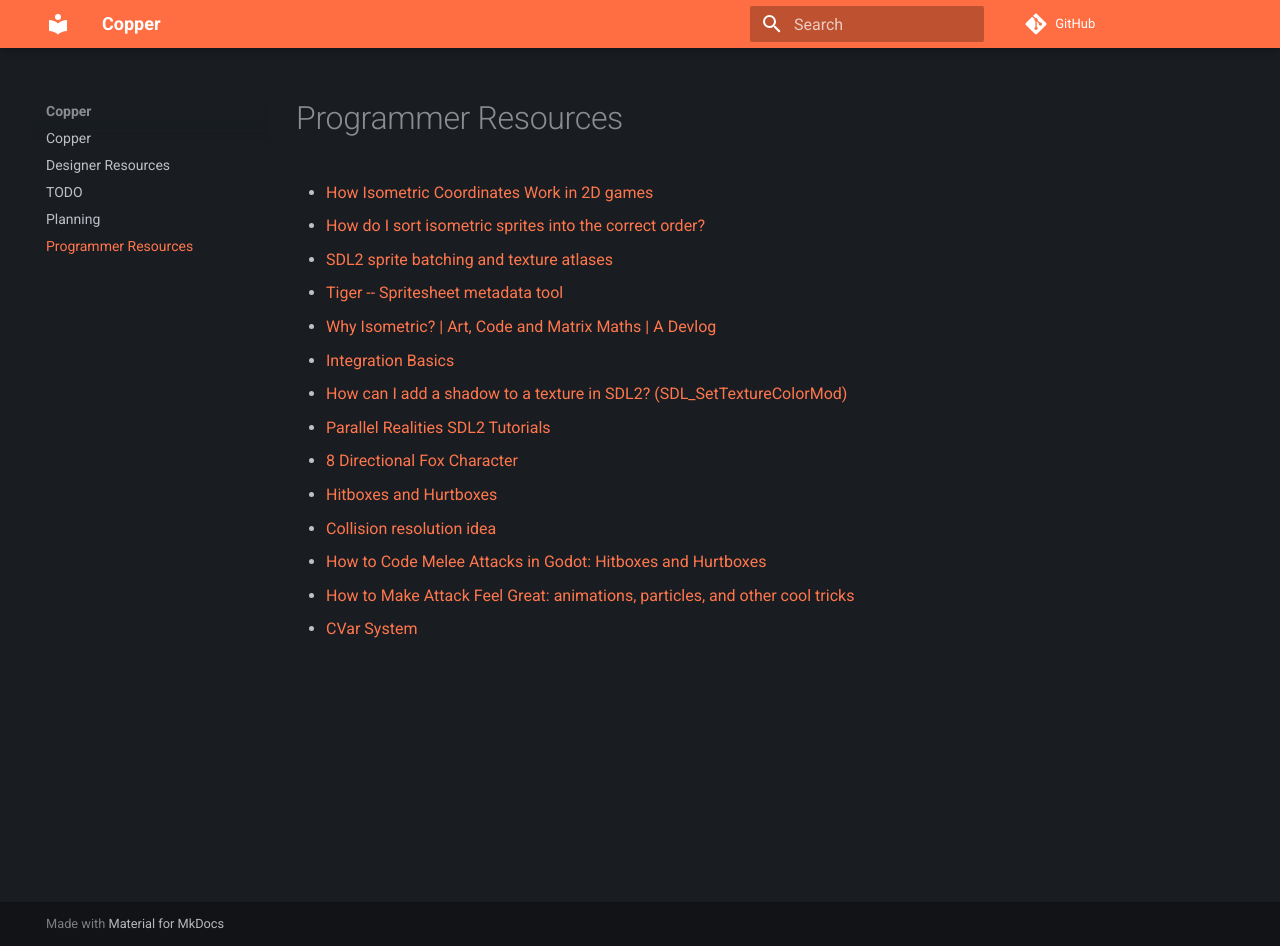
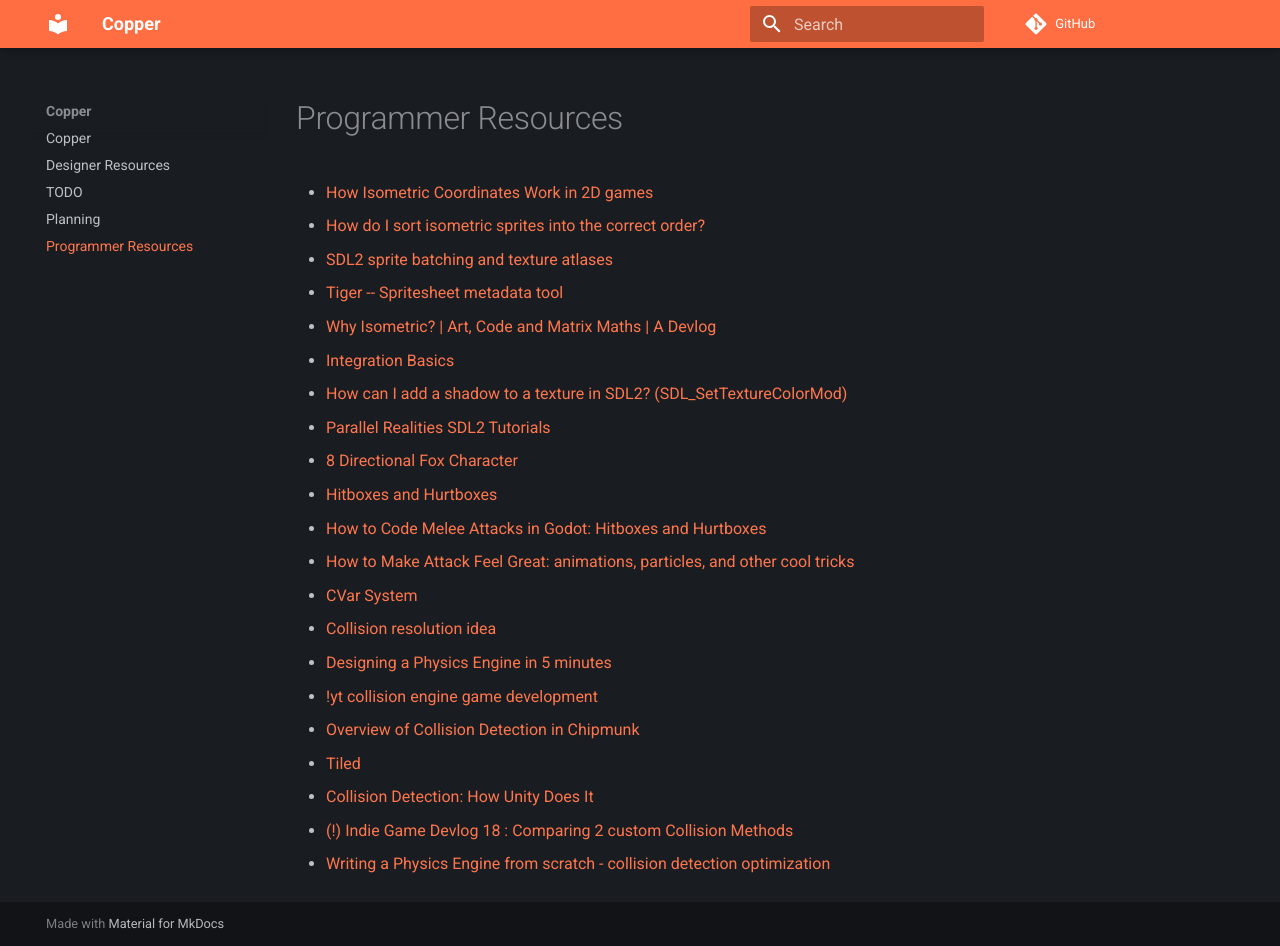
Before and after one commit to LeoRiether/Copper, an MkDocs documentation site: the page built from docs/programmer-resources.md, in a window 1280 px wide and 946 px high. Built offline with MkDocs 1.6.1 and Material for MkDocs 9.7.7, drawn with Linux system fonts in a browser that asks for light colours; comment, search, counter and statistics services are not loaded.

Commit message:
Collision resources

```diff
--- a/docs/programmer-resources.md
+++ b/docs/programmer-resources.md
@@ -9,7 +9,14 @@
 - [Parallel Realities SDL2 Tutorials](https://parallelrealities.co.uk/tutorials/)
 - [8 Directional Fox Character](https://hormelz.itch.io/8-directional-fox-character)
 - [Hitboxes and Hurtboxes](https://ratcasket.itch.io/hitboxes-and-hurtboxes)
-- [Collision resolution idea](https://gamedev.stackexchange.com/a/5915)
 - [How to Code Melee Attacks in Godot: Hitboxes and Hurtboxes](https://www.youtube.com/watch?v=JWjzSn95bM0)
 - [How to Make Attack Feel Great: animations, particles, and other cool tricks](https://www.youtube.com/watch?v=_qxl7CalhDM)
 - [CVar System](https://vkguide.dev/docs/extra-chapter/cvar_system/)
+- [Collision resolution idea](https://gamedev.stackexchange.com/a/5915)
+- [Designing a Physics Engine in 5 minutes](https://www.youtube.com/watch?v=-_IspRG548E)
+- [!yt collision engine game development](https://www.youtube.com/results?search_query=collision+engine+game+development)
+- [Overview of Collision Detection in Chipmunk](https://chipmunk-physics.net/release/ChipmunkLatest-Docs/#CollisionDetection)
+- [Tiled](https://doc.mapeditor.org/en/stable/manual/introduction/#getting-started)
+- [Collision Detection: How Unity Does It](https://www.youtube.com/watch?v=B0aGFBo_Ki0)
+- [(!) Indie Game Devlog 18 : Comparing 2 custom Collision Methods](https://www.youtube.com/watch?v=KP7Nj3U4uuM)
+- [Writing a Physics Engine from scratch - collision detection optimization](https://www.youtube.com/watch?v=9IULfQH7E90)
```
